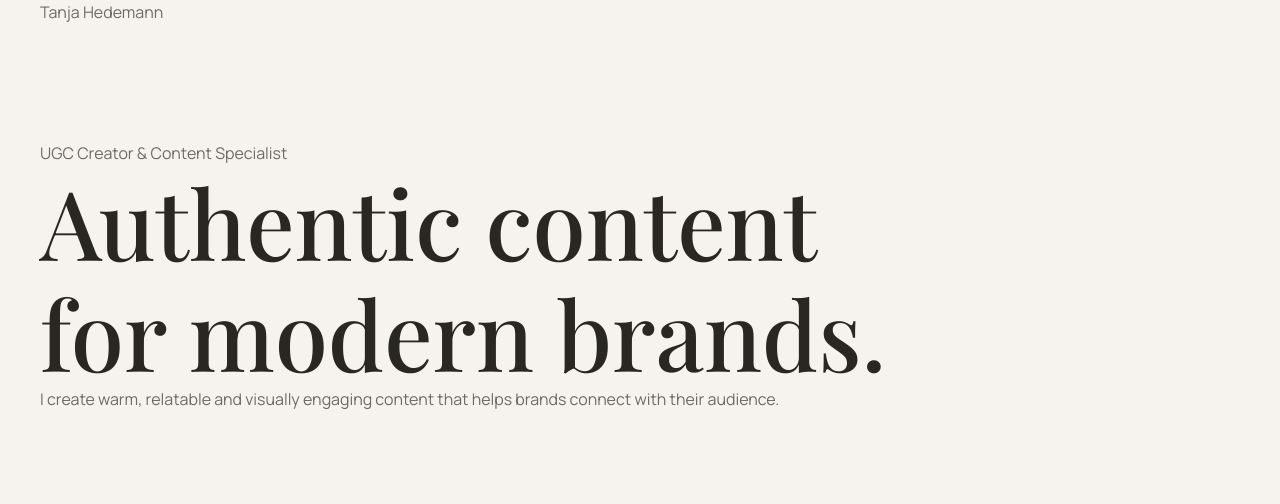
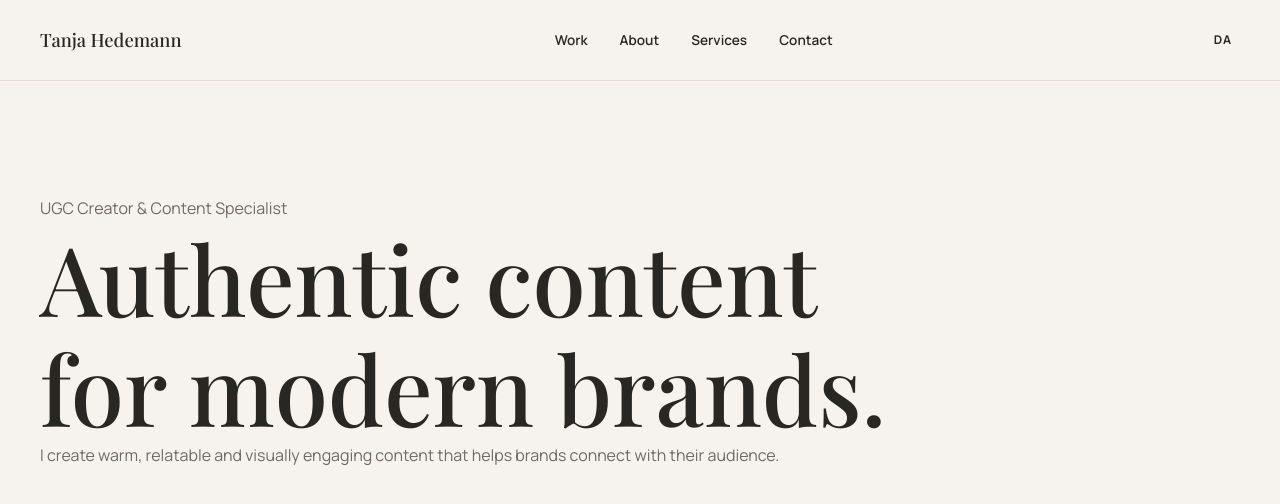
Before and after one commit to Hedemann-Nielsen/tanjahedemann.online, a React (Vite) app: page / in a window 1280 px wide. Shown: the top 504 px of the page. Built offline with nearby package versions, Linux system fonts and the light colour scheme.

Commit message:
Build responsive header with language toggle

```diff
--- a/src/App.jsx
+++ b/src/App.jsx
@@ -4,8 +4,13 @@ import Hero from "./components/Hero/Hero";
 function App() {
   return (
     <>
+      <div id="top" />
+
       <Header />
+
+      <main>
         <Hero />
+      </main>
     </>
   );
 }
--- a/src/components/Header/Header.jsx
+++ b/src/components/Header/Header.jsx
@@ -1,8 +1,72 @@
+import { useState } from "react";
+import { useLanguage } from "../../i18n/LanguageContext";
+import "./Header.scss";
+
 function Header() {
+  const [isMenuOpen, setIsMenuOpen] = useState(false);
+  const { language, toggleLanguage, translations } = useLanguage();
+
+  const { navigation } = translations;
+
+  function closeMenu() {
+    setIsMenuOpen(false);
+  }
+
   return (
-    <header>
-      <div className="container">
-        <p>Tanja Hedemann</p>
+    <header className="header">
+      <div className="container header__inner">
+        <a className="header__logo" href="#top" onClick={closeMenu}>
+          Tanja Hedemann
+        </a>
+
+        <div className="header__actions">
+          <button
+            className="header__language"
+            type="button"
+            onClick={toggleLanguage}
+            aria-label={
+              language === "en"
+                ? "Skift sprog til dansk"
+                : "Switch language to English"
+            }
+          >
+            {language === "en" ? "DA" : "EN"}
+          </button>
+
+          <button
+            className="header__menu-button"
+            type="button"
+            aria-expanded={isMenuOpen}
+            aria-controls="main-navigation"
+            aria-label={isMenuOpen ? "Close menu" : "Open menu"}
+            onClick={() => setIsMenuOpen((current) => !current)}
+          >
+            <span />
+            <span />
+          </button>
+        </div>
+
+        <nav
+          id="main-navigation"
+          className={`header__nav ${isMenuOpen ? "header__nav--open" : ""}`}
+          aria-label="Main navigation"
+        >
+          <a href="#work" onClick={closeMenu}>
+            {navigation.work}
+          </a>
+
+          <a href="#about" onClick={closeMenu}>
+            {navigation.about}
+          </a>
+
+          <a href="#services" onClick={closeMenu}>
+            {navigation.services}
+          </a>
+
+          <a href="#contact" onClick={closeMenu}>
+            {navigation.contact}
+          </a>
+        </nav>
       </div>
     </header>
   );
--- /dev/null
+++ b/src/components/Header/Header.scss
@@ -0,0 +1,166 @@
+@use "../../styles/abstracts/variables" as *;
+
+.header {
+  position: sticky;
+  top: 0;
+  z-index: 100;
+
+  background-color: rgba($color-background, 0.96);
+  border-bottom: 1px solid rgba($color-border, 0.7);
+  backdrop-filter: blur(12px);
+
+  &__inner {
+    position: relative;
+
+    display: flex;
+    align-items: center;
+    justify-content: space-between;
+
+    min-height: 4.5rem;
+  }
+
+  &__logo {
+    position: relative;
+    z-index: 2;
+
+    font-family: $font-heading;
+    font-size: 1.15rem;
+    font-weight: 500;
+    line-height: 1;
+  }
+
+  &__actions {
+    position: relative;
+    z-index: 2;
+
+    display: flex;
+    align-items: center;
+    gap: 0.75rem;
+  }
+
+  &__language,
+  &__menu-button {
+    background: transparent;
+    color: $color-text;
+  }
+
+  &__language {
+    padding: 0.5rem;
+
+    font-size: 0.75rem;
+    font-weight: 700;
+    letter-spacing: 0.08em;
+  }
+
+  &__menu-button {
+    display: grid;
+    place-content: center;
+    gap: 0.35rem;
+
+    width: 2.75rem;
+    height: 2.75rem;
+
+    border: 1px solid $color-border;
+    border-radius: $radius-round;
+
+    span {
+      display: block;
+
+      width: 1rem;
+      height: 1px;
+
+      background-color: currentColor;
+
+      transition:
+        transform $transition-default,
+        opacity $transition-default;
+    }
+
+    &[aria-expanded="true"] {
+      span:first-child {
+        transform: translateY(0.175rem) rotate(45deg);
+      }
+
+      span:last-child {
+        transform: translateY(-0.175rem) rotate(-45deg);
+      }
+    }
+  }
+
+  &__nav {
+    position: absolute;
+    top: 100%;
+    left: 0;
+
+    display: flex;
+    flex-direction: column;
+    gap: 1rem;
+
+    width: 100%;
+    padding: 1.5rem 1rem 2rem;
+
+    background-color: $color-background;
+    border-bottom: 1px solid $color-border;
+
+    opacity: 0;
+    visibility: hidden;
+    transform: translateY(-0.75rem);
+
+    transition:
+      opacity $transition-default,
+      visibility $transition-default,
+      transform $transition-default;
+
+    &--open {
+      opacity: 1;
+      visibility: visible;
+      transform: translateY(0);
+    }
+
+    a {
+      font-family: $font-heading;
+      font-size: 1.75rem;
+      line-height: 1.2;
+    }
+  }
+}
+
+@media (min-width: $breakpoint-tablet) {
+  .header {
+    &__inner {
+      min-height: 5rem;
+    }
+
+    &__actions {
+      order: 3;
+    }
+
+    &__menu-button {
+      display: none;
+    }
+
+    &__nav {
+      position: static;
+
+      flex-direction: row;
+      align-items: center;
+      gap: 2rem;
+
+      width: auto;
+      padding: 0;
+
+      background: transparent;
+      border: 0;
+
+      opacity: 1;
+      visibility: visible;
+      transform: none;
+
+      a {
+        font-family: $font-body;
+        font-size: 0.85rem;
+        font-weight: 600;
+      }
+    }
+  }
+}
```
Lines whose indentation alone changed are shown as unchanged.
